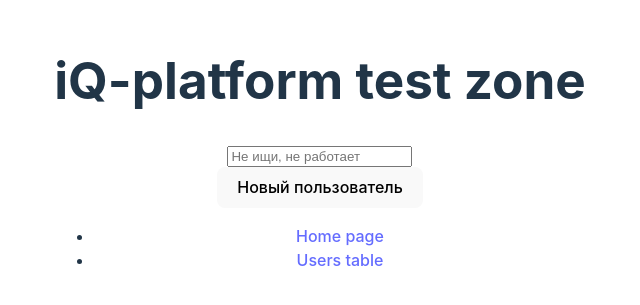
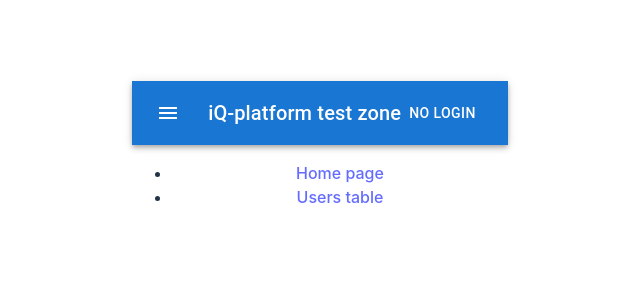
Before and after one commit to oqser/iqplatform, a React (Vite) app: page / in a window 1280 px wide. Shown: the part 247-552 px from the top of the page, without its empty margins (320-960 px from the left). Built offline with nearby package versions, Linux system fonts and the light colour scheme.

Commit message:
Add app Bar test

```diff
--- a/src/App.css
+++ b/src/App.css
@@ -1,19 +1,12 @@
 #root {
-  max-width: 1280px;
+  max-width: fit-content;
   margin: 0 auto;
-  padding: 2rem;
+  padding: 1rem;
   text-align: center;
 }
 
 .sidebar {
-  text-align: center;
-}
-
-#maincont {
-  max-width: 1280px;
-  margin: 0 auto;
-  padding: 2rem;
-  text-align: center;
+  text-align: left;
 }
 
 .logo {
--- a/src/App.tsx
+++ b/src/App.tsx
@@ -1,34 +1,13 @@
+import React from 'react';
 import './App.css'
 import { Outlet, Link } from "react-router-dom";
+import { ButtonAppBar } from "./Components";
 
 export default function App() {
     return (
         <>
+            < ButtonAppBar />
             <div id="sidebar">
-                <h1>iQ-platform test zone</h1>
-                <div>
-                    <form id="search-form" role="search">
-                        <input
-                            id="q"
-                            aria-label="Search contacts"
-                            placeholder="Не ищи, не работает"
-                            type="search"
-                            name="q"
-                        />
-                        <div
-                            id="search-spinner"
-                            aria-hidden
-                            hidden={true}
-                        />
-                        <div
-                            className="sr-only"
-                            aria-live="polite"
-                        ></div>
-                    </form>
-                    <form method="post" >
-                        <button type="submit">Новый пользователь</button>
-                    </form>
-                </div>
                 <nav>
                     <ul>
                         <li>
--- /dev/null
+++ b/src/Components/ButtonAppBar.tsx
@@ -0,0 +1,32 @@
+import * as React from 'react';
+import AppBar from '@mui/material/AppBar';
+import Box from '@mui/material/Box';
+import Toolbar from '@mui/material/Toolbar';
+import Typography from '@mui/material/Typography';
+import Button from '@mui/material/Button';
+import IconButton from '@mui/material/IconButton';
+import MenuIcon from '@mui/icons-material/Menu';
+
+export default function ButtonAppBar() {
+    return (
+        <Box sx={{ flexGrow: 1 }}>
+            <AppBar position="static">
+                <Toolbar>
+                    <IconButton
+                        size="large"
+                        edge="start"
+                        color="inherit"
+                        aria-label="menu"
+                        sx={{ mr: 2 }}
+                    >
+                        <MenuIcon />
+                    </IconButton>
+                    <Typography variant="h6" component="div" sx={{ flexGrow: 1 }}>
+                        iQ-platform test zone
+                    </Typography>
+                    <Button color="inherit">No Login</Button>
+                </Toolbar>
+            </AppBar>
+        </Box>
+    );
+}
--- /dev/null
+++ b/src/Components/index.ts
@@ -0,0 +1 @@
+export { default as ButtonAppBar } from './ButtonAppBar';
```
